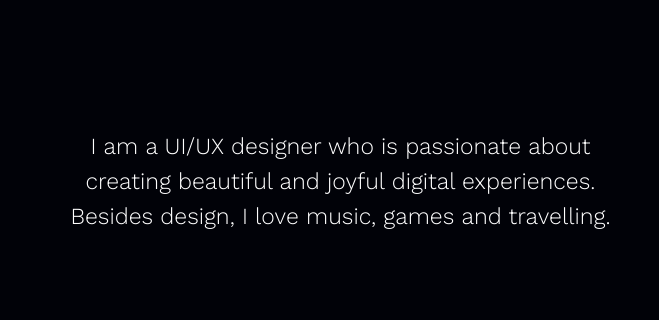
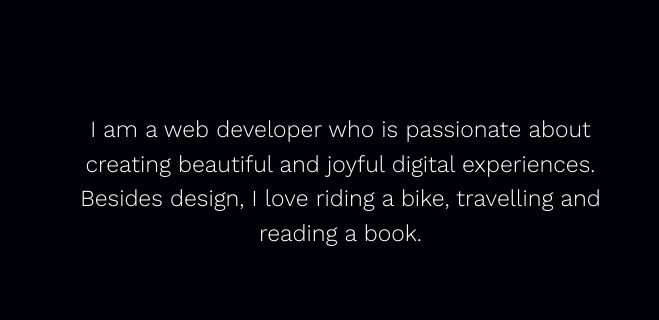
Before and after one commit to nadezdatsygankova/PortfolioHtml, a plain HTML site: page index.html in a window 1280 px wide. Shown: the part 2155-2475 px from the top of the page, 0-659 px from the left. Drawn offline with nearby package versions, Linux system fonts and the light colour scheme.

Commit message:
feat: add new info

```diff
--- a/index.html
+++ b/index.html
@@ -67,8 +67,8 @@
     <h4 class="title-about">A bit <span class="bold">about me</span></h4>
     <div class="container container-about">
       <div class="section-item">
-        <h5>I am a UI/UX designer who is passionate about creating beautiful and joyful digital experiences. Besides
-          design, I love music, games and travelling. </h5>
+        <h5>I am a web developer who is passionate about creating beautiful and joyful digital experiences. Besides
+          design, I love riding a bike, travelling and reading a book. </h5>
       </div>
       <div class="section-item section-img">
         <img class="img-about" src="./img/bicycle2.jpg">
```
